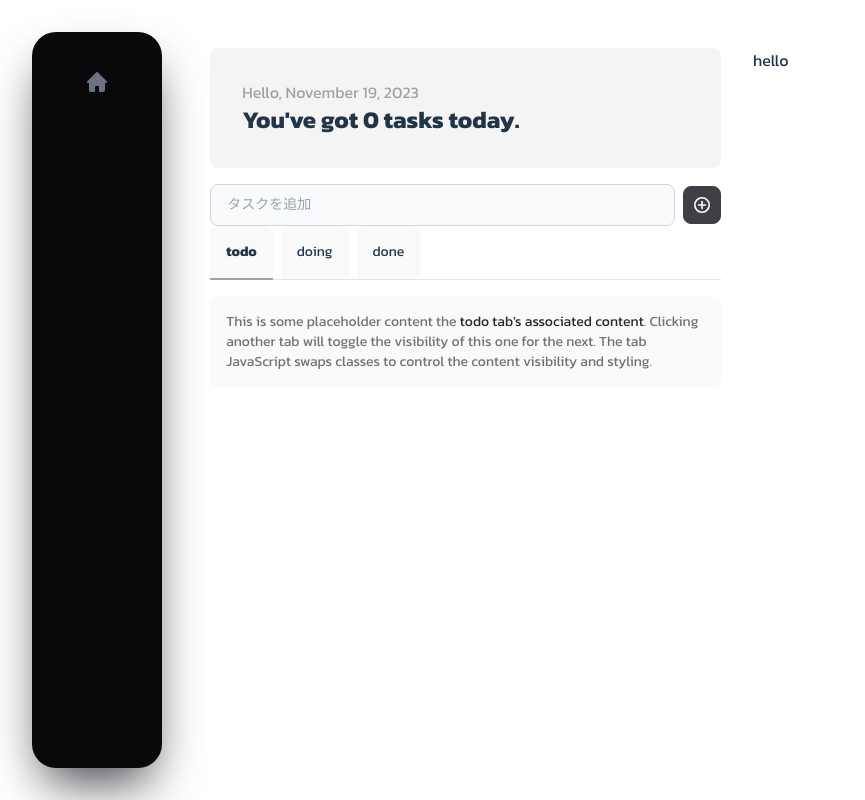
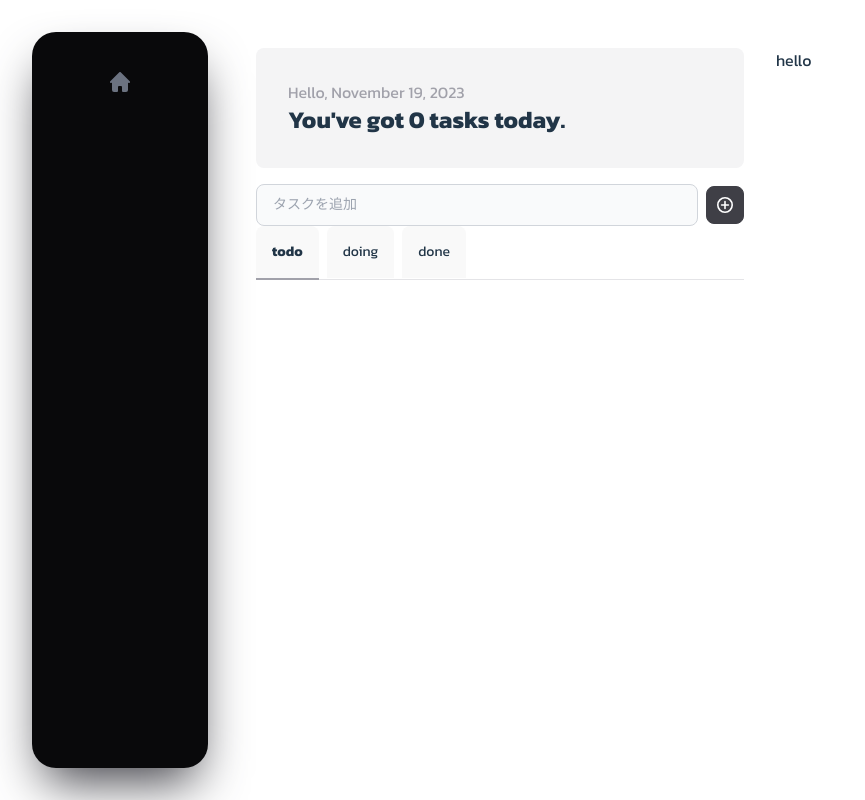
Before and after one commit to sooom1627/trail, a React (Vite) app: page / in a window 1280 px wide. Shown: the whole page, without its empty margins (0-865 px from the left). Built offline with nearby package versions, Linux system fonts and the light colour scheme; a web font is replaced by a local one.

Commit message:
design: Tasklist to Tab

```diff
--- a/src/components/tab/TabContents.tsx
+++ b/src/components/tab/TabContents.tsx
@@ -8,9 +8,7 @@ export const TabContent: React.FC<TabContentProps> = (props) => {
 	const { activeTab, tabName, children } = props;
 	return (
 		<div
-			className={`p-4 rounded-lg bg-zinc-50 dark:bg-zinc-800 ${
-				activeTab === tabName ? "" : "hidden"
-			}`}
+			className={`${activeTab === tabName ? "" : "hidden"}`}
 			id={tabName}
 			role="tabpanel"
 			aria-labelledby="todo-tab"
--- a/src/features/task/index.tsx
+++ b/src/features/task/index.tsx
@@ -33,40 +33,15 @@ export const TaskPage: React.FC = () => {
 					setActiveTab={setActiveTab}
 				>
 					<TabContent activeTab={activeTab} tabName="todo">
-						<p className="text-sm text-zinc-500 dark:text-zinc-400">
-							This is some placeholder content the{" "}
-							<strong className="font-medium text-zinc-800 dark:text-white">
-								todo tab's associated content
-							</strong>
-							. Clicking another tab will toggle the visibility of this one for
-							the next. The tab JavaScript swaps classes to control the content
-							visibility and styling.
-						</p>
+						<TaskList tasks={tasks} />
 					</TabContent>
 					<TabContent activeTab={activeTab} tabName="doing">
-						<p className="text-sm text-zinc-500 dark:text-zinc-400">
-							This is some placeholder content the{" "}
-							<strong className="font-medium text-zinc-800 dark:text-white">
-								doing tab's associated content
-							</strong>
-							. Clicking another tab will toggle the visibility of this one for
-							the next. The tab JavaScript swaps classes to control the content
-							visibility and styling.
-						</p>
+						<TaskList tasks={tasks} />
 					</TabContent>
 					<TabContent activeTab={activeTab} tabName="done">
-						<p className="text-sm text-zinc-500 dark:text-zinc-400">
-							This is some placeholder content the{" "}
-							<strong className="font-medium text-zinc-800 dark:text-white">
-								done tab's associated content
-							</strong>
-							. Clicking another tab will toggle the visibility of this one for
-							the next. The tab JavaScript swaps classes to control the content
-							visibility and styling.
-						</p>
+						<TaskList tasks={tasks} />
 					</TabContent>
 				</Tab>
-				<TaskList tasks={tasks} />
 			</div>
 			<div className="w-1/2 ml-4">
 				<p>hello</p>
```
